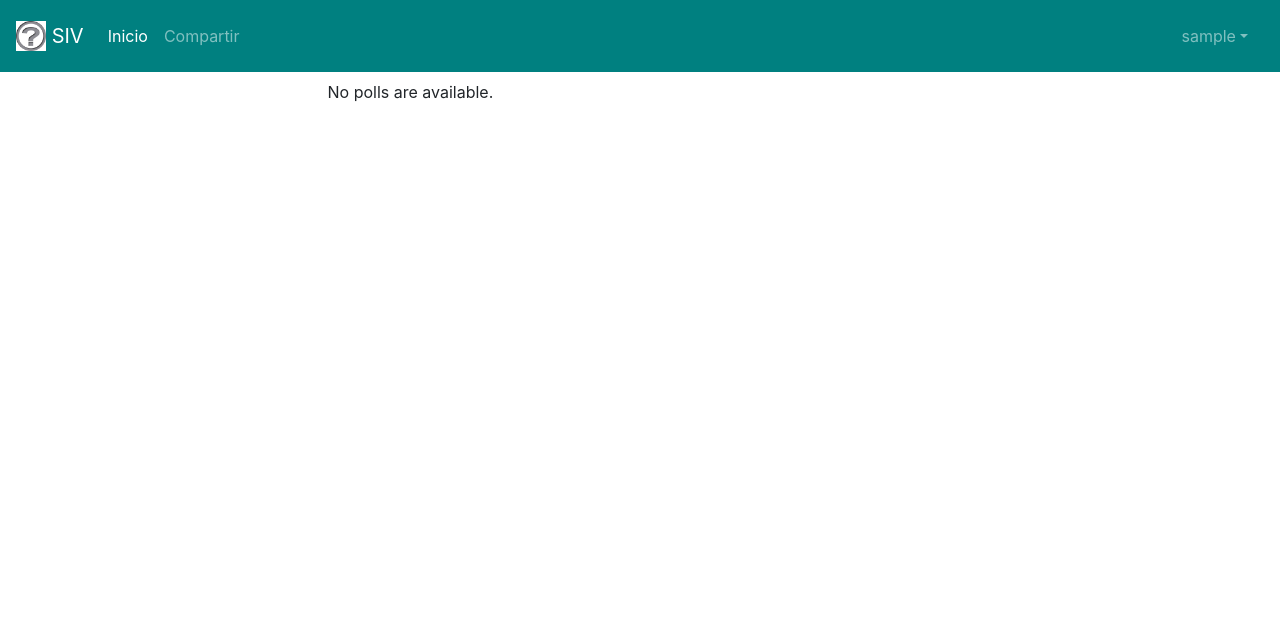
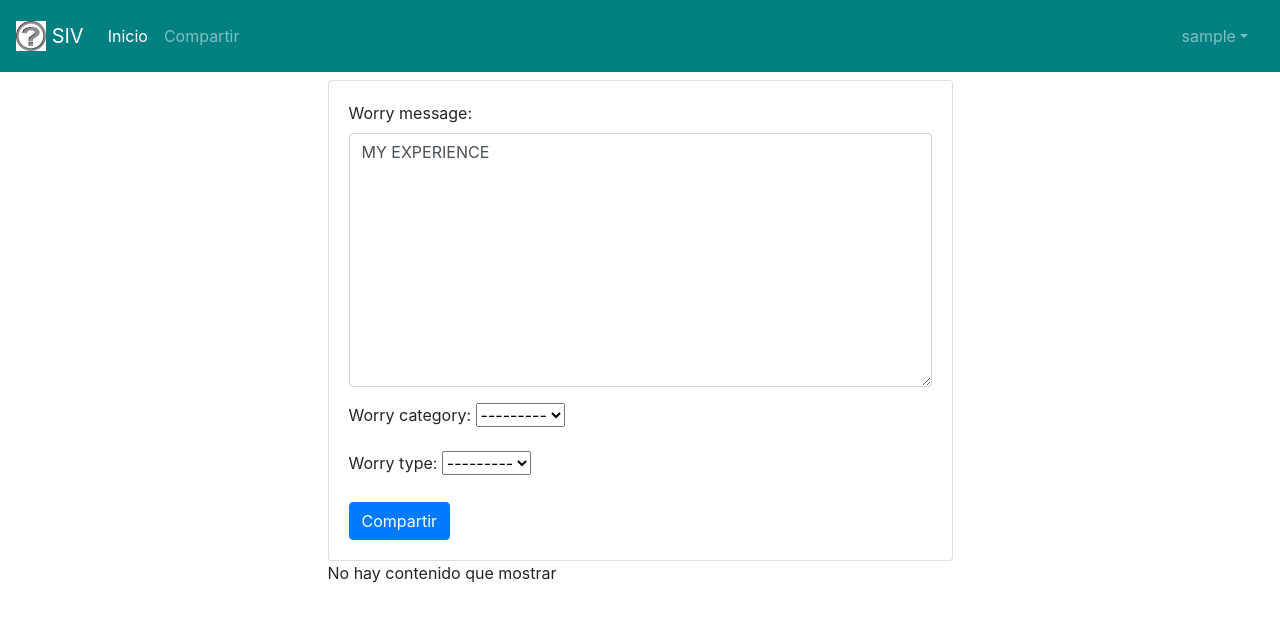
Before and after one commit to Jairo95/siv, a Django app: page / in a window 1280 px wide. Shown: the top 622 px of the page. Run offline with Django 3.2, Linux system fonts and the light colour scheme; a user stored in the database is signed in; tables that the repository leaves empty hold one stand-in row (values such as "Sample post"); some libraries are stand-ins or nearby versions.

Commit message:
Formulario preguntas

```diff
--- /dev/null
+++ b/siv/forum/custom_models/forum_forms.py
@@ -0,0 +1,17 @@
+from django import forms
+from forum.models import WorryMessage
+
+
+class WorryMessageForm(forms.ModelForm):
+
+    class Meta:
+        model = WorryMessage
+        fields = ['worry_message', 'worry_category', 'worry_type']
+
+    def __init__(self, *args, **kwargs):
+        super(WorryMessageForm, self).__init__(*args, **kwargs)
+        for field in iter(self.fields):
+            if field == 'worry_message':
+                self.fields[field].widget.attrs.update({
+                    'class': 'form-control'
+                })
--- a/siv/forum/models.py
+++ b/siv/forum/models.py
@@ -6,7 +6,7 @@ from django.db.models import Q
 
 class WorryUser(models.Model):
     user = models.OneToOneField(User, on_delete=models.CASCADE)
-    id = models.BigIntegerField(primary_key=True)
+    id = models.BigAutoField(primary_key=True)
     user_name = models.CharField(default='USERNAME', max_length=100, null=False)
     date_created = models.DateTimeField(default=timezone.now)
 
@@ -15,7 +15,7 @@ class WorryUser(models.Model):
 
 
 class WorryCategory(models.Model):
-    id = models.BigIntegerField(primary_key=True)
+    id = models.BigAutoField(primary_key=True)
     observation = models.CharField(default='OBSERVATION', max_length=200, null=False)
     description = models.CharField(max_length=1000, null=True)
 
@@ -24,7 +24,7 @@ class WorryCategory(models.Model):
 
 
 class WorryType(models.Model):
-    id = models.BigIntegerField(primary_key=True)
+    id = models.BigAutoField(primary_key=True)
     observation = models.CharField(default='OBSERVATION', max_length=200, null=False)
     description = models.CharField(max_length=1000, null=True)
 
@@ -33,7 +33,7 @@ class WorryType(models.Model):
 
 
 class WorryMessage(models.Model):
-    id = models.BigIntegerField(primary_key=True)
+    id = models.BigAutoField(primary_key=True)
     worry_category = models.ForeignKey(WorryCategory, on_delete=models.CASCADE)
     worry_type = models.ForeignKey(WorryType, on_delete=models.CASCADE)
     worry_message = models.TextField(default='MY EXPERIENCE', null=False)
@@ -50,9 +50,8 @@ class WorryMessage(models.Model):
         return WorryMessage.objects.filter(Q(status_message='PUBLISHED') | Q(status_message='UPDATED'))
 
 
-
 class OpinionMessage(models.Model):
-    id = models.BigIntegerField(primary_key=True)
+    id = models.BigAutoField(primary_key=True)
     opinion_message = models.TextField(default='MY OPINION', null=False)
     publish_date = models.DateTimeField(default=timezone.now)
     opinion_updated = models.DateTimeField(null=True, blank=True)
@@ -65,7 +64,7 @@ class OpinionMessage(models.Model):
 
 
 class UserAction(models.Model):
-    id = models.BigIntegerField(primary_key=True)
+    id = models.BigAutoField(primary_key=True)
     worry_user = models.ForeignKey(WorryUser, on_delete=models.CASCADE)
     worry_message = models.ForeignKey(WorryMessage, on_delete=models.CASCADE, null=True, blank=True)
     opinion_message = models.ForeignKey(OpinionMessage, on_delete=models.CASCADE, null=True, blank=True)
@@ -78,7 +77,7 @@ class UserAction(models.Model):
 
 
 class MessageRecord(models.Model):
-    id = models.BigIntegerField(primary_key=True)
+    id = models.BigAutoField(primary_key=True)
     worry_message = models.ForeignKey(WorryMessage, on_delete=models.CASCADE)
     opinion_message = models.ForeignKey(OpinionMessage, on_delete=models.CASCADE)
     record_date = models.DateTimeField(default=timezone.now)
@@ -88,7 +87,7 @@ class MessageRecord(models.Model):
 
 
 class ConfigurationPreference(models.Model):
-    id = models.BigIntegerField(primary_key=True)
+    id = models.BigAutoField(primary_key=True)
     worry_user = models.ForeignKey(WorryUser, on_delete=models.CASCADE)
     worry_category = models.ForeignKey(WorryCategory, on_delete=models.CASCADE)
     date_created = models.DateTimeField(default=timezone.now)
--- a/siv/forum/urls.py
+++ b/siv/forum/urls.py
@@ -6,5 +6,6 @@ from . import views
 urlpatterns = [
     path('', views.index, name='home'),
     path('opinions/<int:worry_message_id>', views.opinions_message, name='opinions'),
-    path('categories', views.categories, name='categories')
+    path('categories', views.categories, name='categories'),
+    path('createmessage', views.create_worry_message, name='create_message')
 ]
--- a/siv/forum/views.py
+++ b/siv/forum/views.py
@@ -1,10 +1,13 @@
 from django.contrib.auth.models import User
-from django.shortcuts import render
+from django.shortcuts import render, redirect
 from django.http import HttpResponse
 from django.template import loader
+from django.urls import reverse_lazy
+from django.views import generic
 
+from forum.custom_models.forum_forms import WorryMessageForm
 from forum.custom_models.message_mapped import WorryMessageMapped, OpinionMessageMapped
-from forum.models import WorryMessage, OpinionMessage, WorryUser, UserAction
+from forum.models import WorryMessage, OpinionMessage, WorryUser, UserAction, WorryCategory, WorryType
 
 
 def index(request):
@@ -23,18 +26,40 @@ def index(request):
         )
         for worry_message in latest_message_list
     ]
-    '''
-    custom_message_list = [
-        [worry_message_pub, [opinion_message for opinion_message
-                             in OpinionMessage.objects.filter(messagerecord__worry_message__id=worry_message_pub.id)
-                             ]
-         ] for worry_message_pub in latest_message_list]
-    context = {
-        'custom_message_list': custom_message_list,
-    }
-    return render(request, 'forum/index.html', context)
-    '''
-    return render(request, 'forum/index.html', {'message_mapped': message_mapped})
+    return render(request, 'forum/index.html', {'message_mapped': message_mapped, 'form': WorryMessageForm})
+
+
+class MessageView(generic.edit.CreateView):
+    form_class = WorryMessageForm
+    template_name = 'forum/worry_message/create.html'
+    context_object_name = 'form'
+    success_url = reverse_lazy('home')
+
+
+def create_worry_message(request):
+    if request.method == 'POST':
+        print('SOMETHING: ', str(request.POST))
+        print('CAT: ', str(request.POST['worry_category']))
+        worry_message = WorryMessage()
+        worry_category = WorryCategory.objects.get(id=request.POST['worry_category'])
+        worry_type = WorryType.objects.get(id=request.POST['worry_type'])
+        worry_message.worry_message = request.POST['worry_message']
+        worry_message.worry_category = worry_category
+        worry_message.worry_type = worry_type
+        if worry_message:
+            worry_message.save()
+            user_action = UserAction()
+            user_action.worry_message = worry_message
+            user_action.action = 'PUBLISH'
+            user_action.worry_user = WorryUser.objects.get(id=request.user.id)
+
+            user_action.save()
+
+            return redirect('home')
+        else:
+            return HttpResponse('error')
+    else:
+        return HttpResponse('Error')
 
 
 def opinions_message(request, worry_message_id):
--- a/siv/static/siv/css/start_siv.css
+++ b/siv/static/siv/css/start_siv.css
@@ -21,7 +21,16 @@ body {
 
 .siv-forum-underline {
   border-bottom: 1px solid #4e555b;
-  width: min-content;
+  min-width: 0px !important;
   margin-left: 1em;
   margin-right: 1em;
 }
+
+.siv-forum-split {
+  border-bottom: 1px dotted #6c757d;
+  border-top: 1px dotted #6c757d;
+  width: 100%;
+  padding-bottom: 0.1em;
+  margin-right: auto;
+  margin-left: auto;
+}
--- a/siv/templates/forum/index.html
+++ b/siv/templates/forum/index.html
@@ -2,6 +2,9 @@
 
 {% block content_app %}
     <div class="siv-forum-content">
+        <div class="card card-body">
+            {% include 'forum/worry_message/create.html' with form=form %}
+        </div>
         {% if message_mapped %}
             <div class="list-group">
                 {% for custom_message in message_mapped %}
@@ -12,11 +15,11 @@
                         </div>
                         <p class="mb-1">{{ custom_message.worry_message.worry_message}} <strong> {{ custom_message.worry_message.worry_type.observation }}</strong></p>
                         <small >
-                            <div class="row">
+                            <div class="row siv-forum-split">
                                 <div class="siv-forum-underline"
                                      data-toggle="collapse" href="#collapse{{ forloop.counter }}" role="button" aria-expanded="false" aria-controls="collapse{{ forloop.counter }}"
                                 >
-                                Opiniones
+                                    Opiniones {{ custom_message.opinion_message_list|length }}
                                 </div>
                                 <div class="siv-forum-underline">
                                     Opinar
@@ -35,7 +38,11 @@
                                             <small>{{ opinion_message.opinion_message.publish_date }}</small>
                                         </div>
                                         <p class="mb-1">{{ opinion_message.opinion_message.opinion_message }}</p>
-                                        <small>Votar - 5</small>
+                                        <small>
+                                            <div class="row siv-forum-split">
+                                                <div class="siv-forum-underline">Votar {{ opinion_message.opinion_message.grade_opinion }}</div>
+                                            </div>
+                                        </small>
                                     </a>
                                 {% endfor %}
                             </div>
@@ -44,7 +51,7 @@
                 {% endfor %}
             </div>
         {% else %}
-            <p>No polls are available.</p>
+            <p>No hay contenido que mostrar</p>
         {% endif %}
     </div>
 
--- /dev/null
+++ b/siv/templates/forum/worry_message/create.html
@@ -0,0 +1,7 @@
+<form method="post" action="{% url 'create_message' %}">
+    {% csrf_token %}
+    {{ form.as_p }}
+    <button class="btn btn-primary" type="submit"
+            style="margin-top: 0.2em; margin-right: auto; margin-left: auto; min-width: 0px !important;"
+    >Compartir</button>
+</form>
```
Also changed, not shown: siv/forum/migrations/0004_auto_20180311_0159.py (added), siv/forum/migrations/0005_auto_20180311_0242.py (added). Lines whose indentation alone changed are shown as unchanged.
